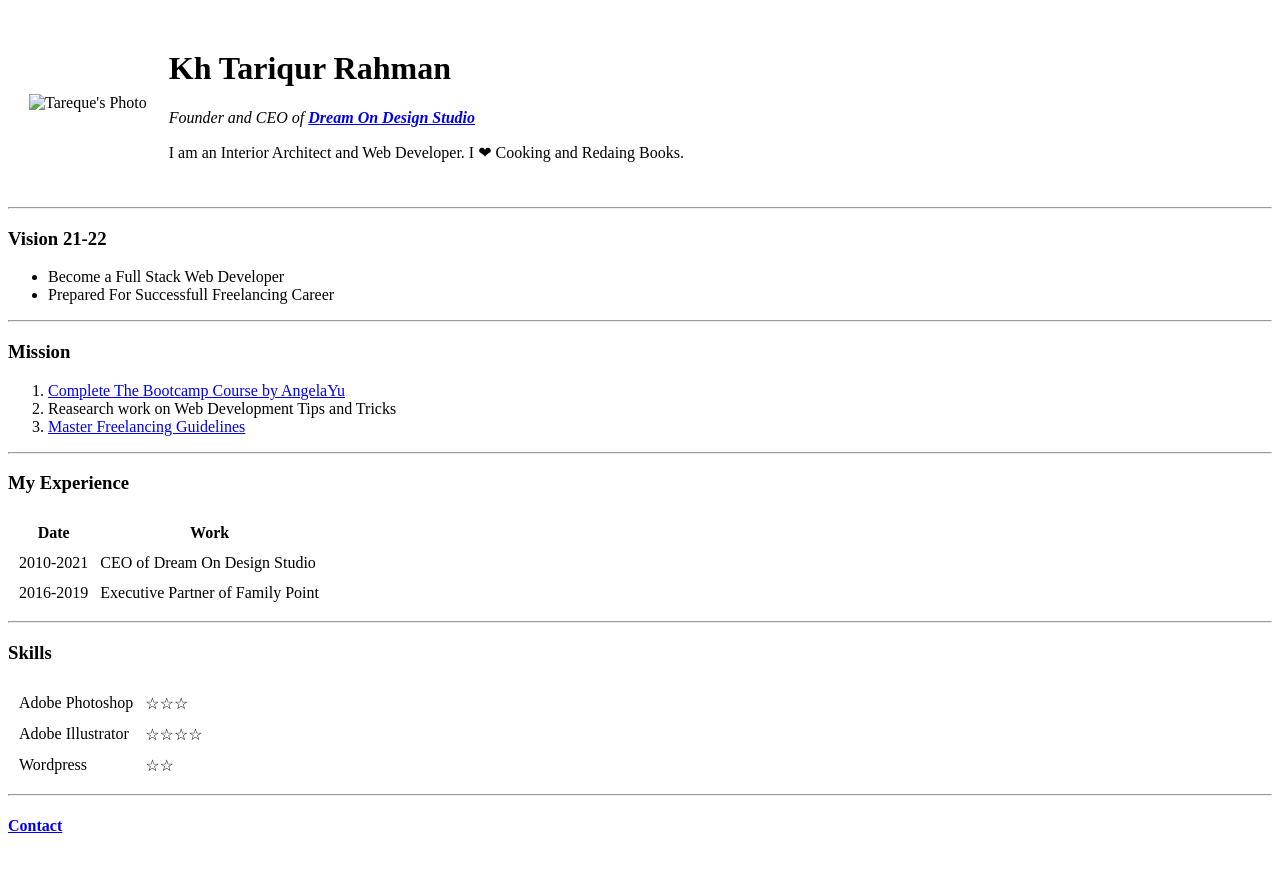
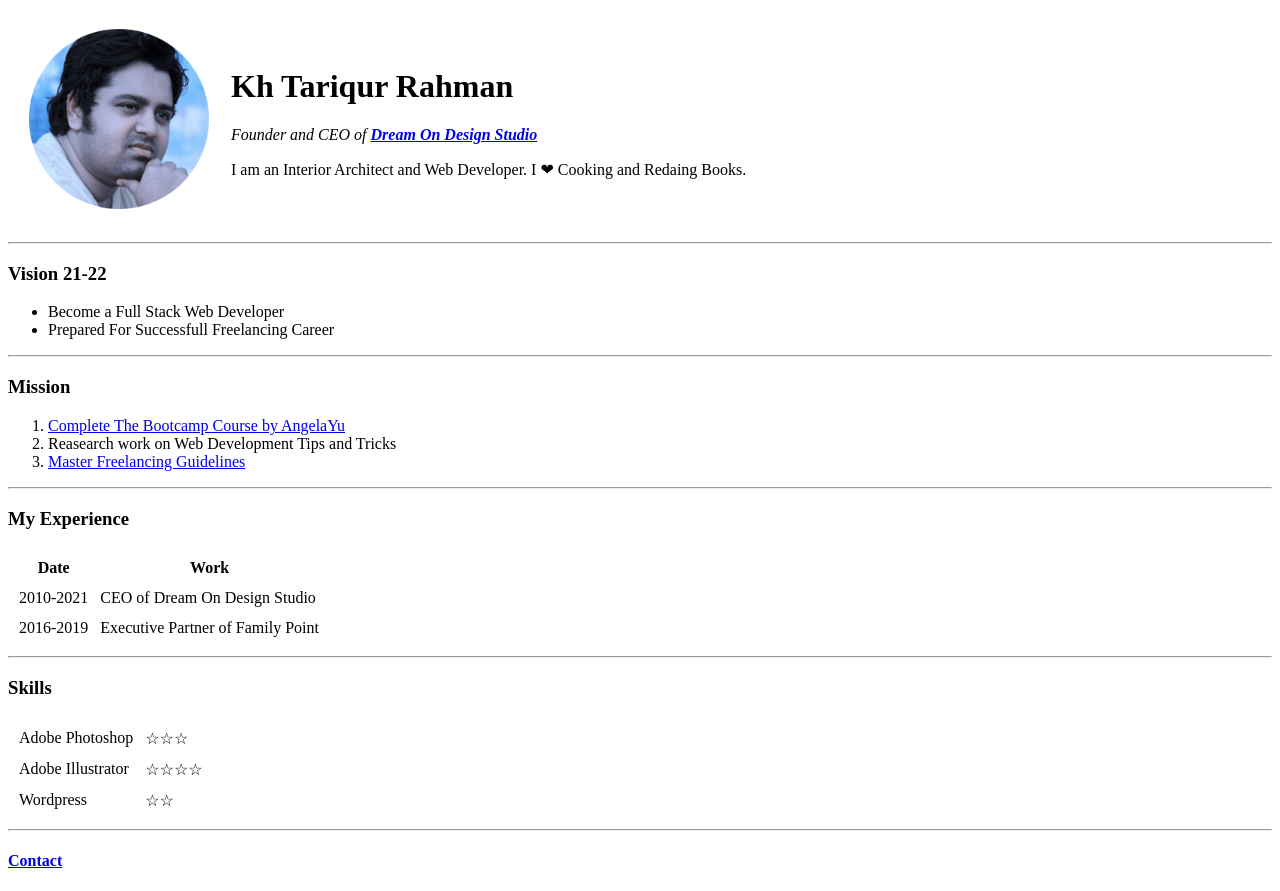
Before and after one commit to t4tareque/cv2, a plain HTML site: page index.html in a window 1280 px wide. Before the commit the page ends 856 px from the top, so only its background shows below. Drawn offline with Linux system fonts and the light colour scheme; the site is published under a folder, as on GitHub Pages, so addresses that start at the root find nothing.

Commit message:
Update index.html

```diff
--- a/index.html
+++ b/index.html
@@ -7,7 +7,7 @@
 </head>
 <body>
     <table cellspacing="20px">
-        <td><img src="/images/Tareque.png" alt="Tareque's Photo"></td>
+        <td><img src="images/Tareque.png" alt="Tareque's Photo"></td>
         <td><h1>Kh Tariqur Rahman</h1>
             <p>
             <em>Founder and CEO of <strong><a href="https://www.facebook.com/dreamondstudio"> Dream On Design Studio</a></strong></em></p>
```
